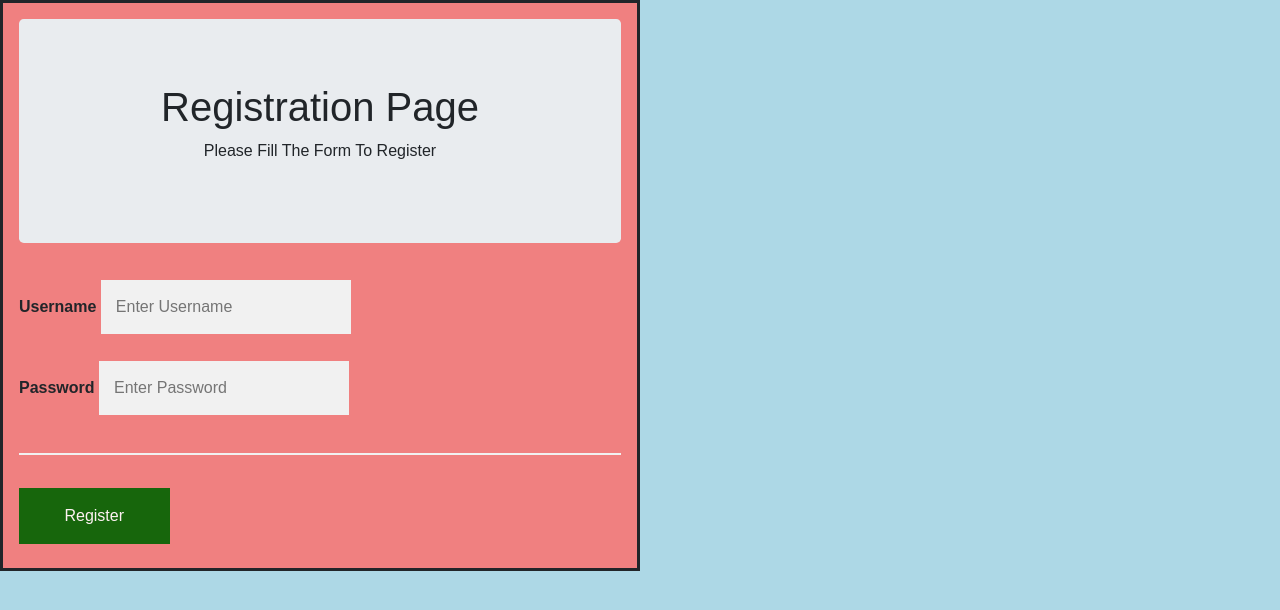
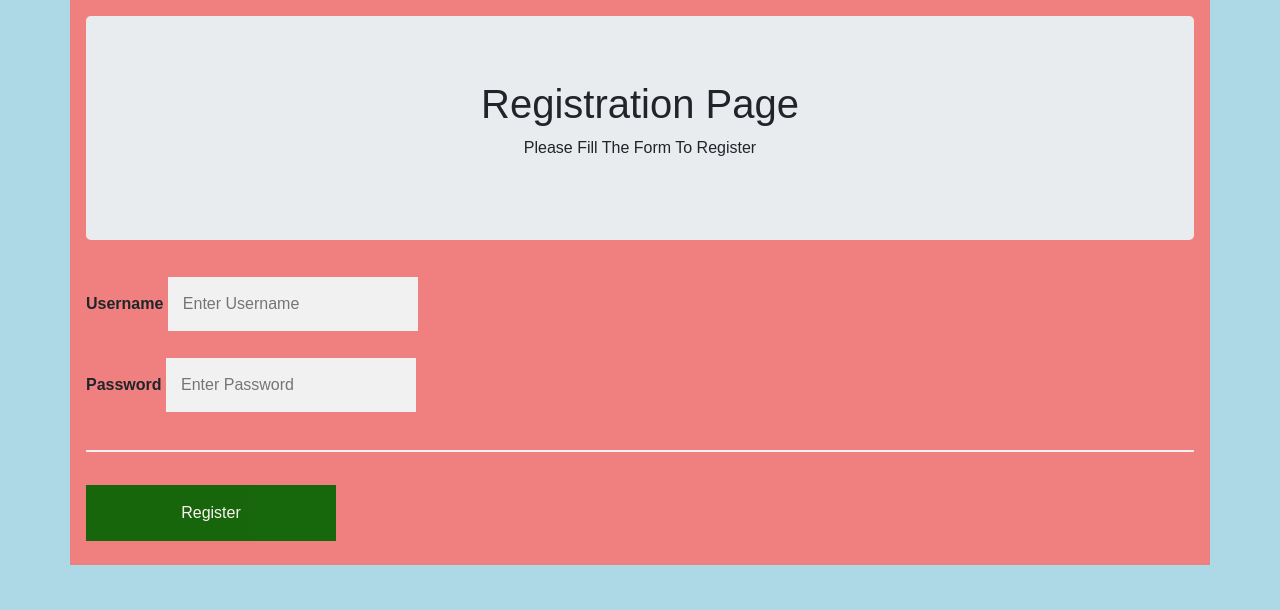
Before and after one commit to sailaja23595/project-1, a Flask app: page /Register in a window 1280 px wide. Shown: the top 610 px of the page. Run offline with Flask 2, Linux system fonts and the light colour scheme; some libraries are stand-ins or nearby versions.

Commit message:
Updated registration form with centre alignment

```diff
--- a/project1/templates/Registration.html
+++ b/project1/templates/Registration.html
@@ -5,13 +5,15 @@
   <meta charset="utf-8">
   <meta name="viewport" content="width=device-width, initial-scale=1">
   <link rel="stylesheet" href="https://maxcdn.bootstrapcdn.com/bootstrap/4.4.1/css/bootstrap.min.css">
+  <script src="https://ajax.googleapis.com/ajax/libs/jquery/3.4.1/jquery.min.js"></script>
+  <script src="https://cdnjs.cloudflare.com/ajax/libs/popper.js/1.16.0/umd/popper.min.js"></script>
+  <script src="https://maxcdn.bootstrapcdn.com/bootstrap/4.4.1/js/bootstrap.min.js"></script>
 
 <style>
 body {
   font-family: Arial, Helvetica, sans-serif;
   background-color:lightblue;
-  width:50%;
-  border-style: solid;
+
 }
 
 .container {
@@ -45,7 +47,7 @@ hr {
   margin: 8px 0;
   border: none;
   cursor: pointer;
-  width: 25%;
+  width: 250px;
   opacity: 0.9;
 }
 
```
